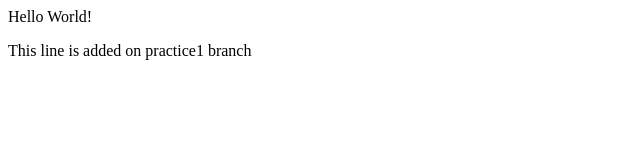
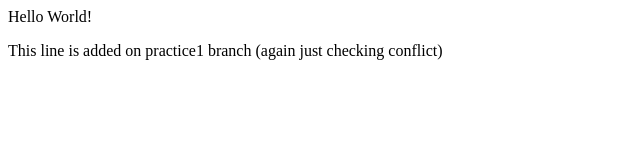
Before and after one commit to SraboniGhosh16/Git-Github-Practice, a plain HTML site: page index.html in a window 1280 px wide. Shown: the whole page, without its empty margins (0-640 px from the left). Drawn offline with Linux system fonts and the light colour scheme.

Commit message:
add lines to another branch check conflict

```diff
--- a/index.html
+++ b/index.html
@@ -1,3 +1,3 @@
 <p>Hello World!</p>
 
-<p>This line is added on practice1 branch</p>
+<p>This line is added on practice1 branch (again just checking conflict)</p>
```
